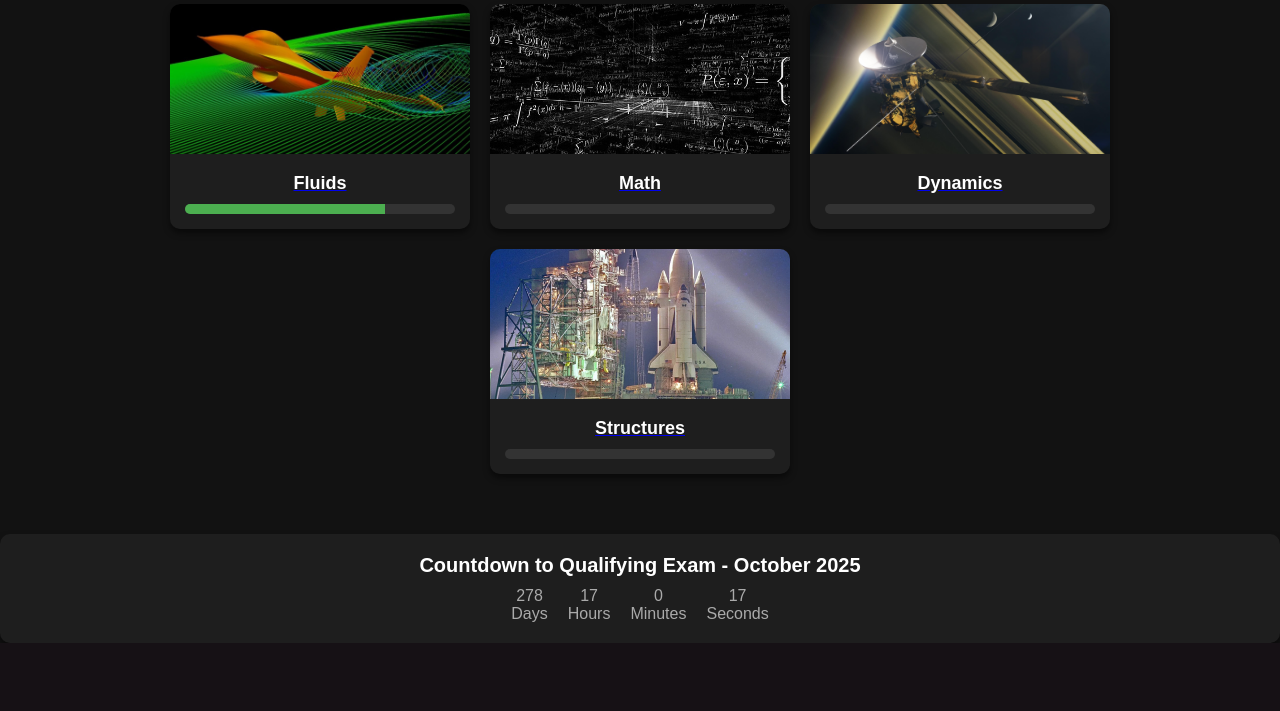
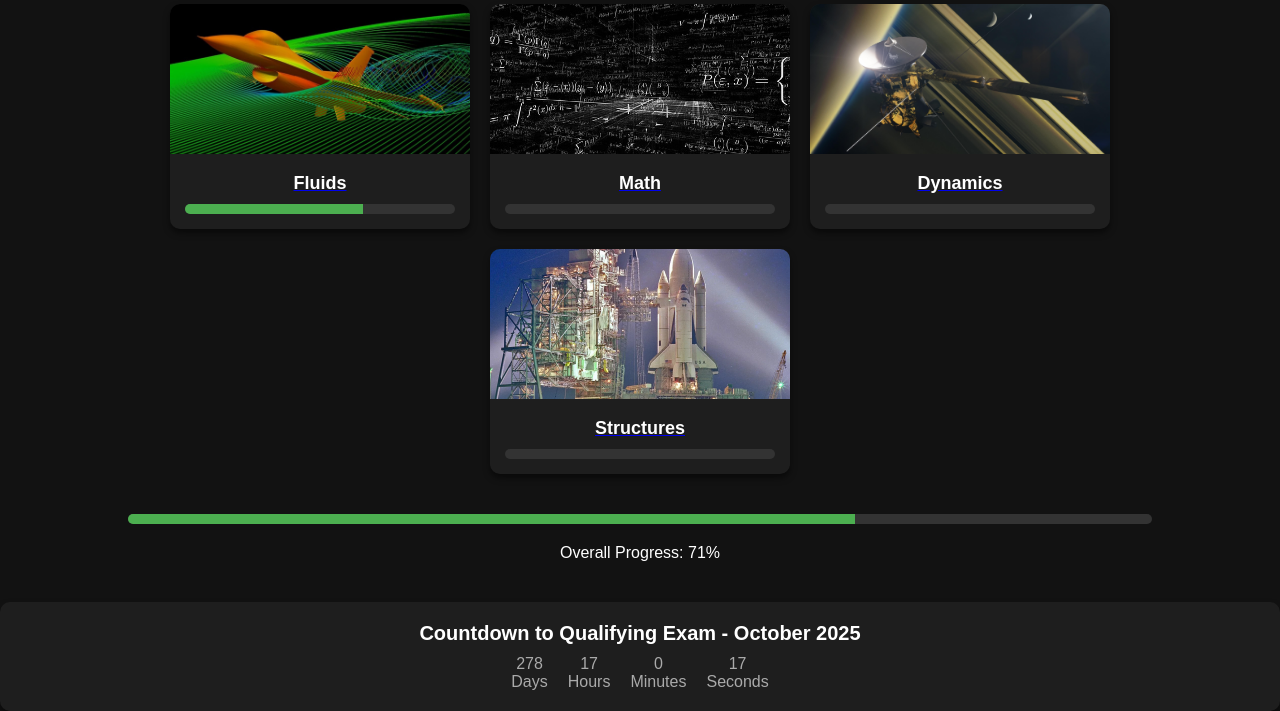
Before and after one commit to John-Auerbach/Quals, a Flask app: page / in a window 1280 px wide. Shown: the part 297-1008 px from the top of the page. Before the commit the page ends 940 px from the top, so only its background shows below. Run offline with Flask 3, Linux system fonts and the light colour scheme.

Commit message:
Overall progress bar

```diff
--- a/app.py
+++ b/app.py
@@ -23,8 +23,9 @@ def save_progress():
 def dashboard():
     subjects = ["Fluids", "Math", "Dynamics", "Structures"]
     overall_progress = {}
+    total_completed = 0
+    total_boxes = 0
 
-    # Calculate overall progress for each subject
     for subject in subjects:
         if subject in progress:
             subject_progress = [
@@ -35,10 +36,22 @@ def dashboard():
             overall_progress[subject] = (
                 int(sum(subject_progress) / len(subject_progress)) if subject_progress else 0
             )
+
+            # Count completed and total boxes for overall calculation
+            for topic, topic_data in progress[subject].items():
+                if isinstance(topic_data, dict):
+                    for category, files in topic_data.items():
+                        if isinstance(files, dict):
+                            total_boxes += len(files)
+                            total_completed += sum(1 for completed in files.values() if completed)
+
         else:
             overall_progress[subject] = 0
 
-    return render_template("dashboard.html", subjects=subjects, overall_progress=overall_progress)
+    # Calculate overall progress percentage
+    overall_percentage = int((total_completed / total_boxes) * 100) if total_boxes else 0
+
+    return render_template("dashboard.html", subjects=subjects, overall_progress=overall_progress, overall_percentage=overall_percentage)
 
 @app.route("/subject/<subject>")
 def subject_page(subject):
--- a/progress.json
+++ b/progress.json
@@ -1,7 +1,7 @@
 {
     "Fluids": {
         "boundary_layers": {
-            "overall": 100,
+            "overall": 66,
             "notes.pdf": true,
             "problems.pdf": true,
             "solutions.pdf": true,
@@ -9,7 +9,7 @@
                 "notes.pdf": true
             },
             "practice": {
-                "problems.pdf": true
+                "problems.pdf": false
             },
             "exam": {
                 "solutions.pdf": true
--- a/templates/dashboard.html
+++ b/templates/dashboard.html
@@ -115,6 +115,10 @@
         </a>
         {% endfor %}
     </div>
+    <div class="progress-bar" style="width: 80%; margin: 20px auto;">
+        <div class="progress" style="width: {{ overall_percentage }}%;"></div>
+    </div>
+    <p>Overall Progress: {{ overall_percentage }}%</p>
     <div class="countdown-container">
         <div class="countdown-title">Countdown to Qualifying Exam - October 2025</div>
         <div class="countdown" id="countdown">
```
